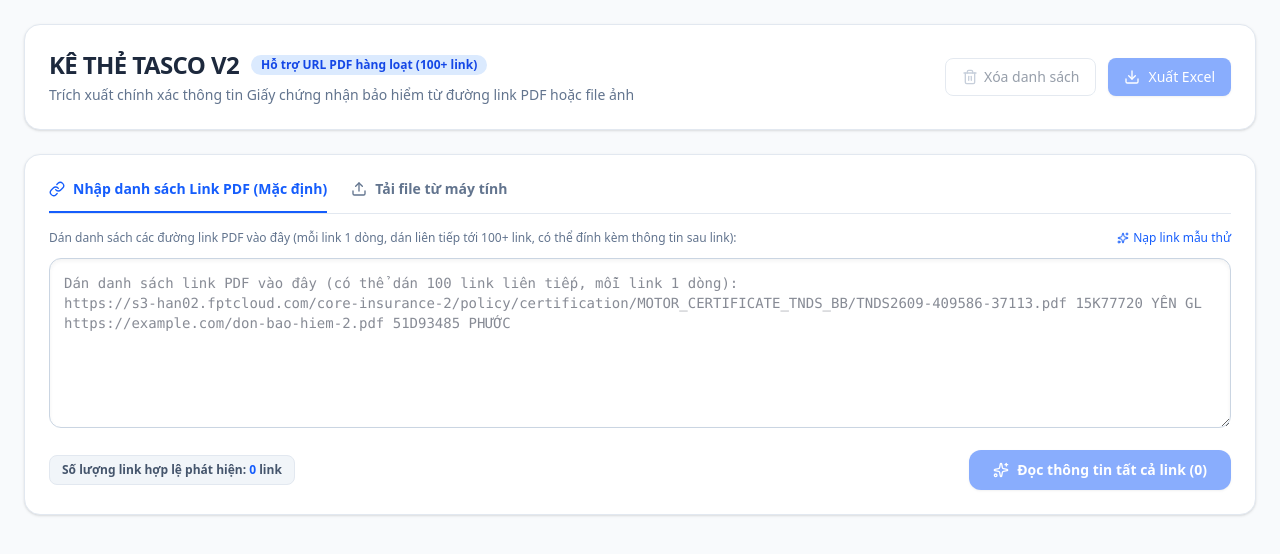
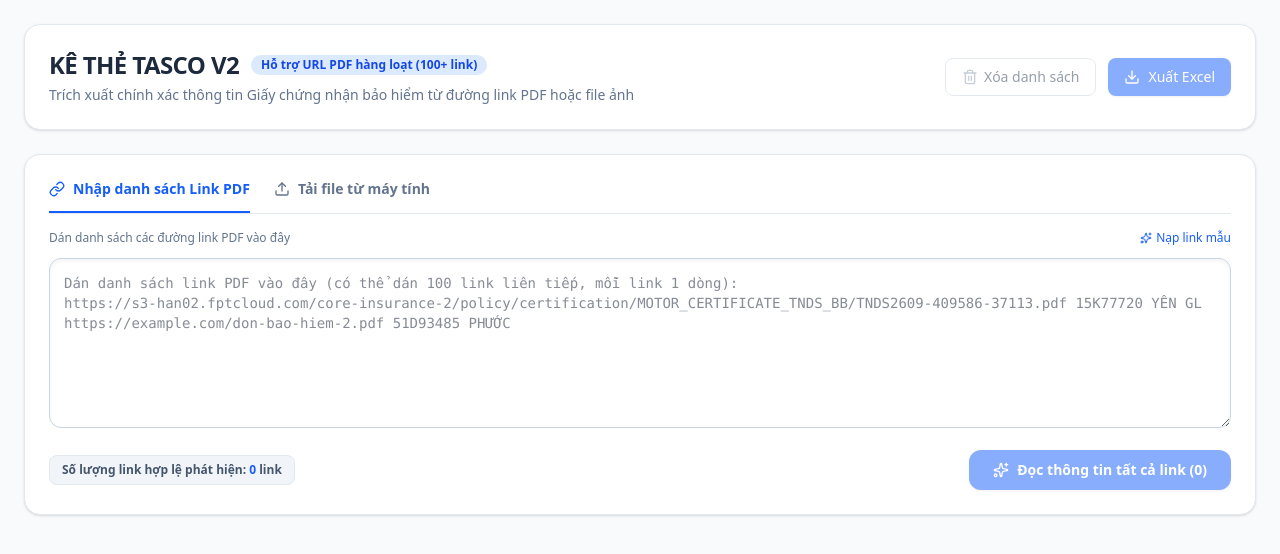
Before and after one commit to QuangPhuocc/take-list, a React (Vite) app: page / in a window 1280 px wide. Shown: the top 554 px of the page. Built offline with nearby package versions, Linux system fonts and the light colour scheme.

Commit message:
style: update tab title, instructions label, sample button name, and sample URLs

```diff
--- a/src/App.tsx
+++ b/src/App.tsx
@@ -273,7 +273,7 @@
   // Sample data button for instant testing
   const loadSampleUrl = () => {
     setUrlInput(
-      `https://s3-han02.fptcloud.com/core-insurance-2/policy/certification/MOTOR_CERTIFICATE_TNDS_BB/TNDS2609-409586-37113.pdf\n15K77720 YÊN GL\nhttps://s3-han02.fptcloud.com/core-insurance-2/policy/certification/MOTOR_CERTIFICATE_TNDS_BB_FLAT/TNDS2609-233673-57793.pdf\n65H07081 PHƯỚC TGBH`
+      `https://s3-han02.fptcloud.com/core-insurance-2/policy/certification/MOTOR_CERTIFICATE_TNDS_BB_FLAT/TNDS2609-795993-91621.pdf 65A76697 PHƯỚC TGBH\nhttps://s3-han02.fptcloud.com/core-insurance-2/policy/certification/MOTOR_CERTIFICATE_TNDS_BB_ENDORSEMENT_FLAT/TNDS2609-136681-71938.pdf 77E01141 YÊN GL\nhttps://s3-han02.fptcloud.com/core-insurance-2/policy/certification/MOTOR_CERTIFICATE_TNDS_BB_FLAT/TNDS2609-876951-62552.pdf 83H00097 PHƯỚC TGBH`
     );
   };
 
@@ -343,7 +343,7 @@
               }`}
             >
               <LinkIcon className="w-4 h-4" />
-              Nhập danh sách Link PDF (Mặc định)
+              Nhập danh sách Link PDF
             </button>
             <button
               onClick={() => setActiveTab("file")}
@@ -362,12 +362,12 @@
           {activeTab === "url" && (
             <div className="space-y-3">
               <div className="flex justify-between items-center text-xs text-slate-500">
-                <span>Dán danh sách các đường link PDF vào đây (mỗi link 1 dòng, dán liên tiếp tới 100+ link, có thể đính kèm thông tin sau link):</span>
+                <span>Dán danh sách các đường link PDF vào đây</span>
                 <button
                   onClick={loadSampleUrl}
                   className="text-blue-600 font-medium hover:underline flex items-center gap-1"
                 >
-                  <Sparkles className="w-3 h-3" /> Nạp link mẫu thử
+                  <Sparkles className="w-3 h-3" /> Nạp link mẫu
                 </button>
               </div>
 
```
